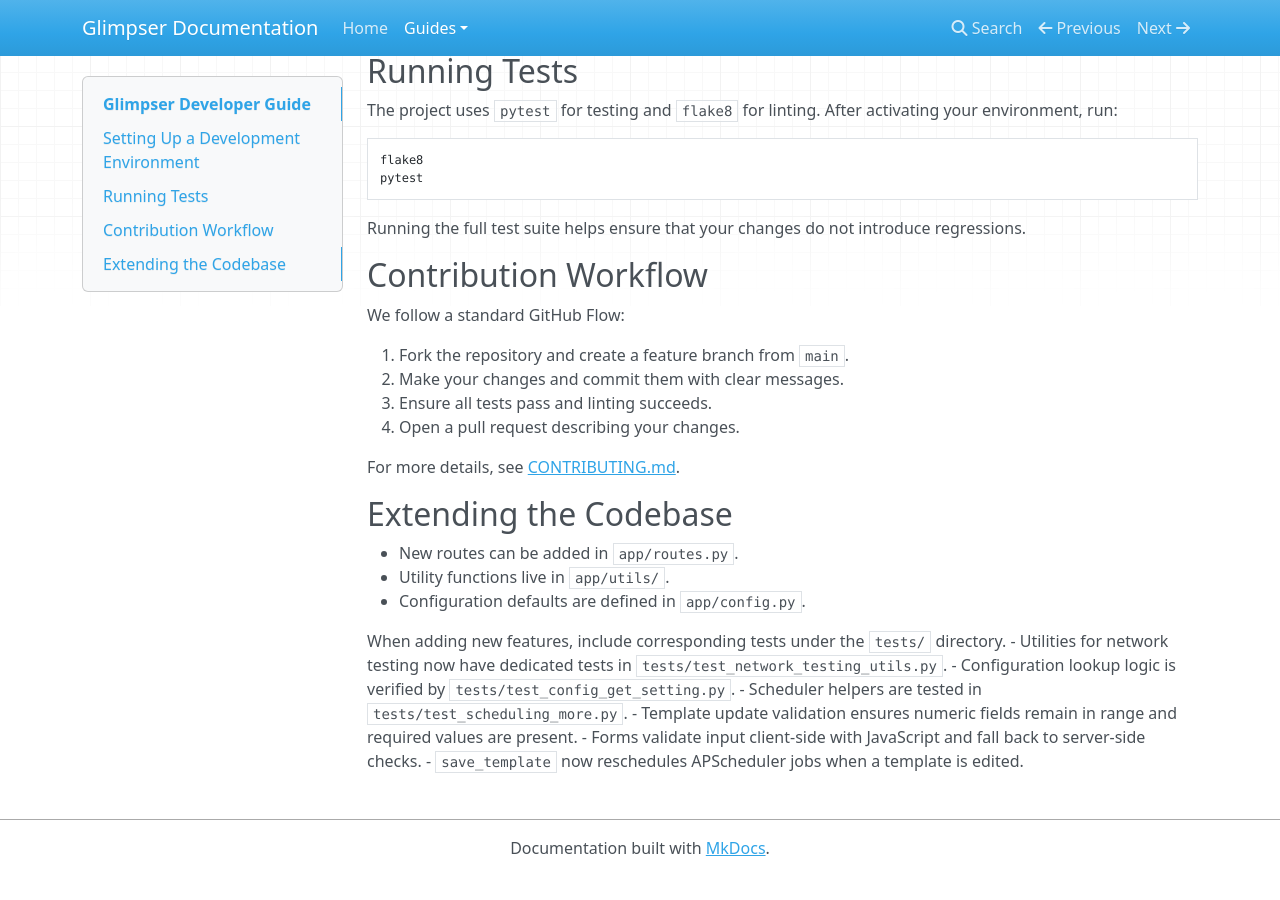
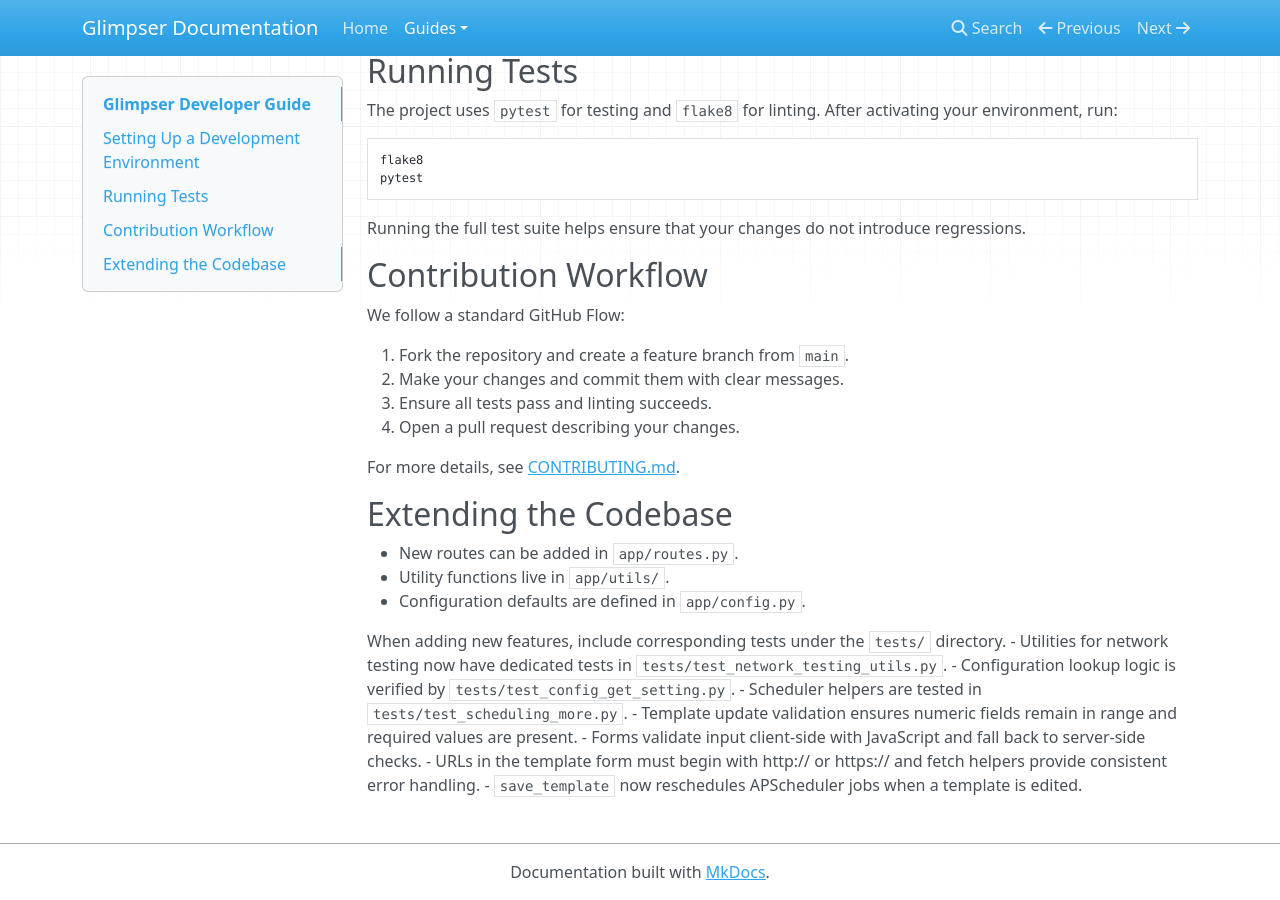
Before and after one commit to KristopherKubicki/glimpser, an MkDocs documentation site: the page built from docs/developer_guide.md, in a window 1280 px wide and 900 px high, scrolled down 593 px. Built offline with MkDocs 1.6.1, drawn with Linux system fonts in a browser that asks for light colours; nearby versions of some CDN libraries; before the commit the page ends 1469 px from its top, so only the background shows below that.

Commit message:
feat(js): add fetch helper and improve validation

```diff
--- a/app/static/js/form.js
+++ b/app/static/js/form.js
@@ -11,6 +11,11 @@
 
     if (name === '' || url === '') {
       alert('Template Name and URL are required fields.');
+      return false;
+    }
+
+    if (!/^https?:\/\//.test(url)) {
+      alert('URL must start with http:// or https://');
       return false;
     }
 
--- a/docs/developer_guide.md
+++ b/docs/developer_guide.md
@@ -65,4 +65,5 @@
 - Template update validation ensures numeric fields remain in range and
   required values are present.
 - Forms validate input client-side with JavaScript and fall back to server-side checks.
+- URLs in the template form must begin with http:// or https:// and fetch helpers provide consistent error handling.
 - `save_template` now reschedules APScheduler jobs when a template is edited.
```
Also changed, not shown: app/static/js/fetch_utils.js (added, +15 -0 lines), app/static/js/scheduler.js (+14 -16 lines).
